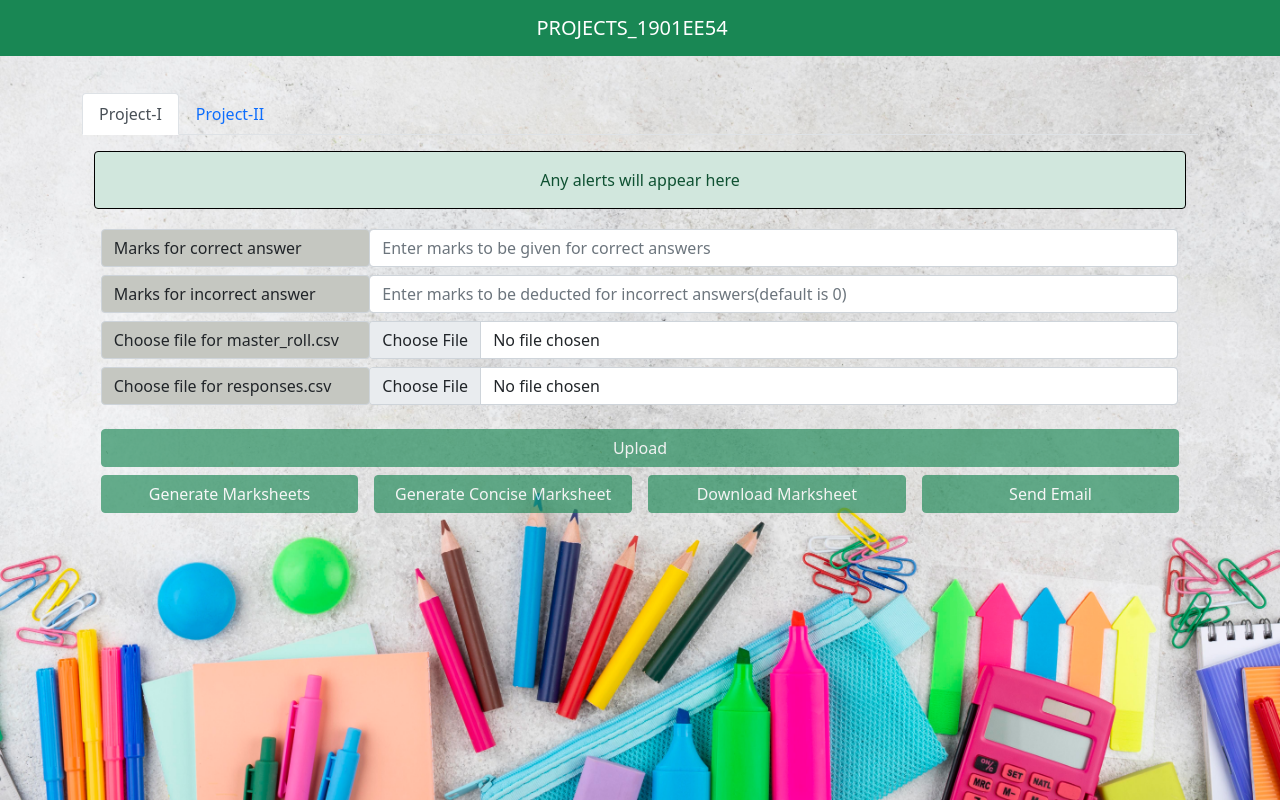
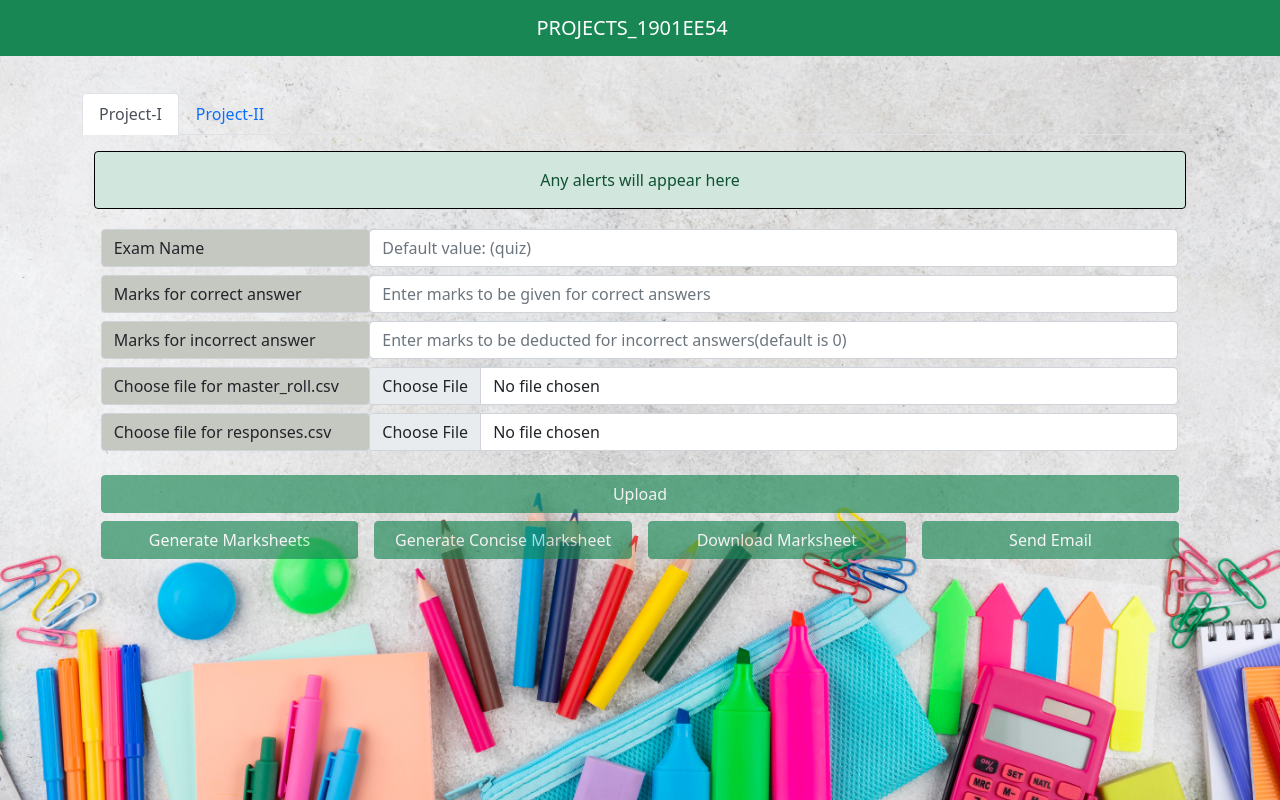
Before and after one commit to saurav0530/negatifier-frontend, a React (Create React App) app: page / in a window 1280 px wide. Built offline with nearby package versions, Linux system fonts and the light colour scheme; no server answers.

Commit message:
adding changes

```diff
--- a/src/components/home.js
+++ b/src/components/home.js
@@ -7,6 +7,7 @@ class Home extends Component {
     state = {
 		positive: 0,
 		negative: 0,
+		examName: "Default value: (quiz)",
 		responses: null,
 		master_roll: null,
 		message: "Any alerts will appear here",
@@ -100,8 +101,6 @@ class Home extends Component {
 			message: <>Uploading <Spinner animation="border" size="sm" /></>
 		})
 
-		formData.append('positive',this.state.positive)
-		formData.append('negative',this.state.negative)
 		formData.append('master_roll',this.state.master_roll)
 		formData.append('responses',this.state.responses)
 
@@ -143,9 +142,14 @@ class Home extends Component {
 			isGMSDisabled: true,
 			message: <>Generating Marksheet <Spinner animation="border" size="sm" /></>
 		})
+		let formData = new FormData()
+		formData.append('name',this.state.examName)
+		formData.append('positive',this.state.positive)
+		formData.append('negative',this.state.negative)
 		fetch(url+'/generatemarksheet',{
 			method:'POST',
-			credentials: "same-origin"
+			credentials: "same-origin",
+			body: formData
 		})
 		.then(data =>{
 			if(data.status!==202)
@@ -432,6 +436,15 @@ class Home extends Component {
 
 						<InputGroup className="mb-0">
 							<Col sm="3">
+								<InputGroup.Text style={{backgroundColor:"#c5c7c1"}} id="basic-addon1">Exam Name</InputGroup.Text>
+							</Col>
+							<Col sm="9">
+								<Form.Control name='examName' onChange={this.onInputChange} type="text" placeholder={this.state.examName} />
+							</Col>
+						</InputGroup>
+
+						<InputGroup className="mb-0">
+							<Col sm="3">
 								<InputGroup.Text style={{backgroundColor:"#c5c7c1"}} id="basic-addon1">Marks for correct answer</InputGroup.Text>
 							</Col>
 							<Col sm="9">
@@ -480,9 +493,6 @@ class Home extends Component {
 
 			</Form>
         	</Container>
-
-			{/* <Alert variant={this.state.variant} style={{borderColor:'black'}} fixed="top">Made by Saurav Kumar(1901EE54)</Alert> */}
-
             </>
         );
     }
```
Also changed, not shown: 1 other file (tests, documents, lock files or other folders).
